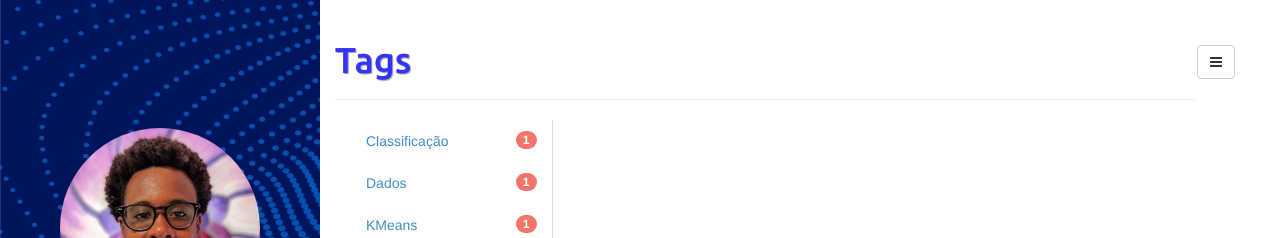
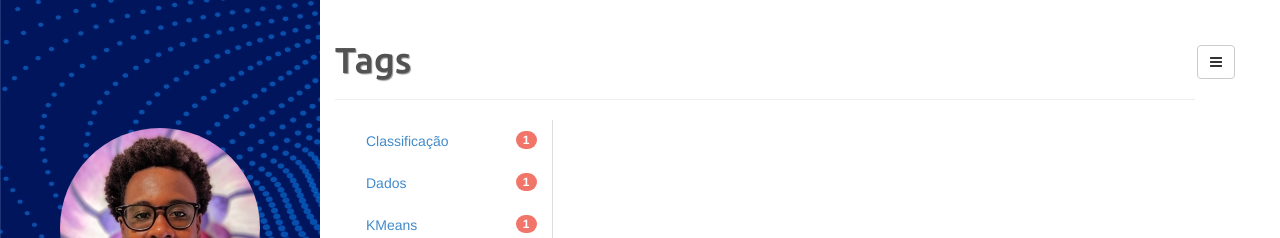
Before and after one commit to misaelpedro/misaelpedro.github.io, a Jekyll site: the page built from tags.html, in a window 1280 px wide. Shown: the top 238 px of the page. Built offline with Jekyll 4.4.1, drawn with Linux system fonts in a browser that asks for light colours.

Commit message:
Update page.html
alteração de cor do titulo

```diff
--- a/_includes/page.html
+++ b/_includes/page.html
@@ -1,5 +1,5 @@
 <div class="page-header">
-<font color="#3333ff">
+<font color="#525252">
   <h1>{{ page.title }} {% if page.tagline %} <small>{{ page.tagline }}</small>{% endif %}</h1>
 </font>
 </div>
```
